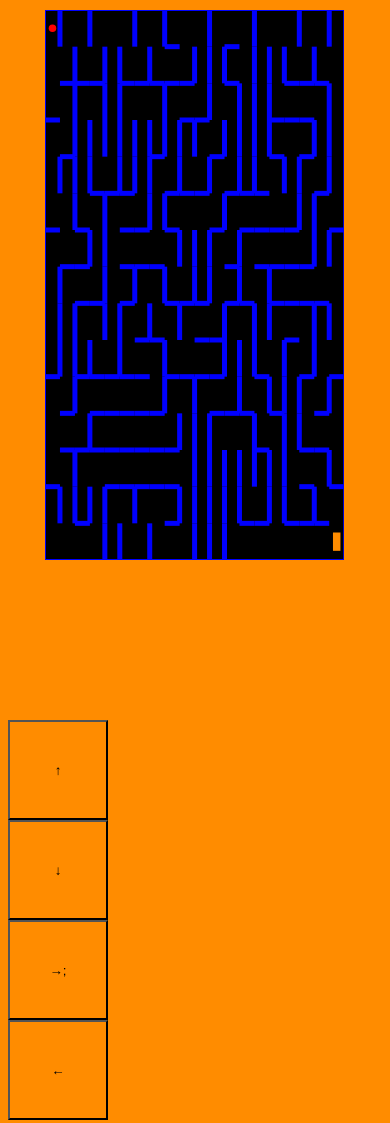
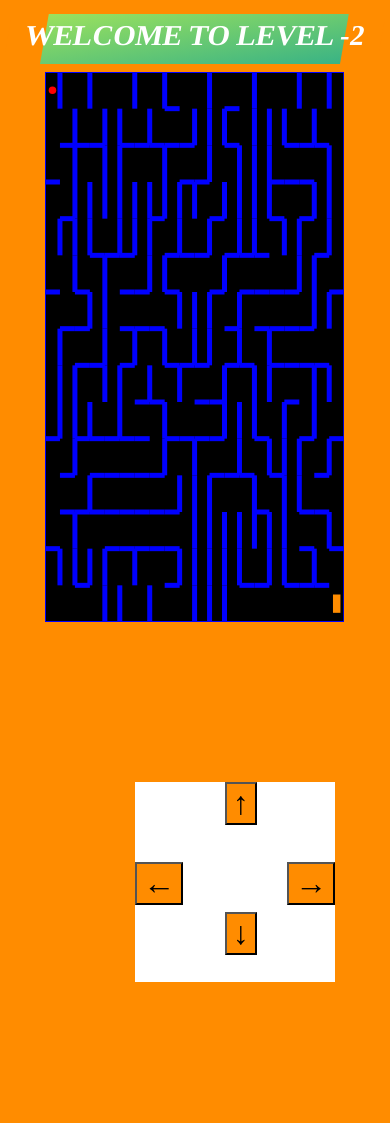
Before and after one commit to chhetri123/Maze-game, a plain HTML site: page index.html in a window 390 px wide. After the commit the page ends 990 px from the top, so only its background shows below. Drawn offline with nearby package versions, Linux system fonts and the light colour scheme.

Commit message:
initial commit

```diff
--- a/index.html
+++ b/index.html
@@ -15,20 +15,13 @@
     <div class="container"></div>
     <h1 class="screen hidden">You Win!!!</h1>
 
-    <!-- <div class="Game-level">
-      <div class="restart unhidden">Restart</div>
-      <div class="levelPosition">
-        <!-- <div class="level">level</div>
-        <div class="easy">Easy</div>
-        <div class="medium">Medium</div>
-        <div class="hard">Hard</div>
+    <div class="button">
+      <div class="btn">
+        <button data-value="1" class="btn__up">&uparrow;</button>
+        <button data-value="2" class="btn__down">&downarrow;</button>
+        <button data-value="3" class="btn__right">&rightarrow;</button>
+        <button data-value="4" class="btn__left">&leftarrow;</button>
       </div>
-    </div> -->
-    <div class="btn">
-      <button class="btn__up">&uparrow;</button>
-      <button class="btn__down">&downarrow;</button>
-      <button class="btn__right">&rightarrow;;</button>
-      <button class="btn__left">&leftarrow;</button>
     </div>
   </body>
 </html>
--- a/index.js
+++ b/index.js
@@ -1,3 +1,8 @@
+const up = document.querySelector('.btn__up');
+const down = document.querySelector('.btn__down');
+const right = document.querySelector('.btn__right');
+const left = document.querySelector('.btn__left');
+
 const { Engine, Render, Runner, World, Bodies, Body, Events } = Matter;
 let height = 550;
 const cellHorizontal = 20;
@@ -214,7 +219,28 @@
     Body.setVelocity(ball, { x, y: +2 });
   }
 });
-
+[up, down, left, right].forEach((el) =>
+  el.addEventListener('click', function (e) {
+    const { x, y } = ball.velocity;
+    if (this.dataset.value === '1') {
+      Body.setVelocity(ball, { x, y: y - 2 });
+    }
+    if (this.dataset.value === '2') {
+      console.log('down');
+      Body.setVelocity(ball, { x, y: +2 });
+    }
+    if (this.dataset.value === '3') {
+      console.log('left');
+      Body.setVelocity(ball, { x: x + 2, y });
+    }
+    if (this.dataset.value === '4') {
+      console.log('right');
+      Body.setVelocity(ball, { x: x - 2, y });
+    }
+    console.log('none');
+    return;
+  })
+);
 Events.on(engine, 'collisionStart', (event) => {
   event.pairs.forEach((collision) => {
     const labels = ['ball', 'goal'];
--- a/style.css
+++ b/style.css
@@ -31,8 +31,40 @@
   z-index: -1;
   background-image: linear-gradient(to top left, #39b385, #9be15d);
 }
+.btn {
+  opacity: 1;
+  background-color: white;
+  width: 200px;
+  height: 200px;
+  position: relative;
+}
+.btn__up {
+  position: absolute;
+  top: 0;
+  left: 45%;
+}
+.btn__down {
+  position: absolute;
+  top: 65%;
+  left: 45%;
+}
+.btn__right {
+  position: absolute;
+  top: 40%;
+  right: 0;
+}
+.btn__left {
+  position: absolute;
+  top: 40%;
+  left: 0%;
+}
+.button {
+  margin: 0px auto;
+  height: auto;
+  width: 120px;
+}
 button {
-  display: none;
+  font-size: 2rem;
 }
 @media only screen and (max-width: 1100px) {
   .container {
@@ -41,18 +73,9 @@
   }
 }
 @media only screen and (max-width: 560px) {
-  h1 {
-    display: none;
-  }
   h1:before {
     top: -5px;
-    display: none;
-    left: -100px;
-    width: 100%;
-  }
-  button {
-    display: block;
-    width: 100px;
-    height: 100px;
+    left: 10%;
+    width: 80%;
   }
 }
```
